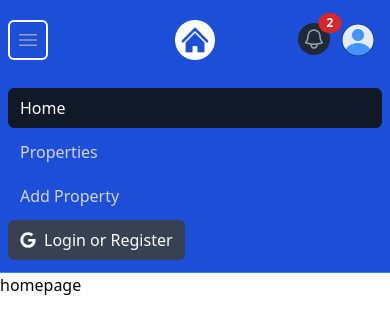
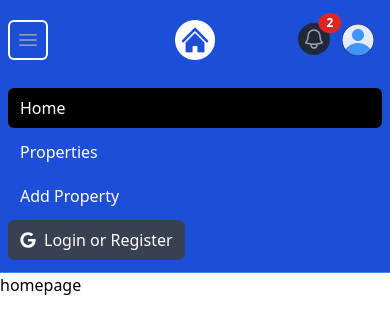
Before and after one commit to Mig-uel/myhub, a Next.js app: page / in a window 390 px wide. Both pictures are taken after a click on the button "Open main menu". Shown: the top 334 px of the page. Built offline with nearby package versions, Linux system fonts and the light colour scheme.

Commit message:
feat: Update mobile navigation bar component to highlight active page

```diff
--- a/components/navbar.component.jsx
+++ b/components/navbar.component.jsx
@@ -198,19 +198,25 @@
           <div className='space-y-1 px-2 pb-3 pt-2'>
             <Link
               href='/'
-              className='bg-gray-900 text-white block rounded-md px-3 py-2 text-base font-medium'
+              className={`${
+                pathname === '/' ? 'bg-black' : ''
+              } text-white block rounded-md px-3 py-2 text-base font-medium`}
             >
               Home
             </Link>
             <Link
               href='/properties'
-              className='text-gray-300 hover:bg-gray-700 hover:text-white block rounded-md px-3 py-2 text-base font-medium'
+              className={`${
+                pathname === '/properties' ? 'bg-black' : ''
+              } text-white block rounded-md px-3 py-2 text-base font-medium`}
             >
               Properties
             </Link>
             <Link
               href='/properties/add'
-              className='text-gray-300 hover:bg-gray-700 hover:text-white block rounded-md px-3 py-2 text-base font-medium'
+              className={`${
+                pathname === '/properties/add' ? 'bg-black' : ''
+              } text-white block rounded-md px-3 py-2 text-base font-medium`}
             >
               Add Property
             </Link>
```
